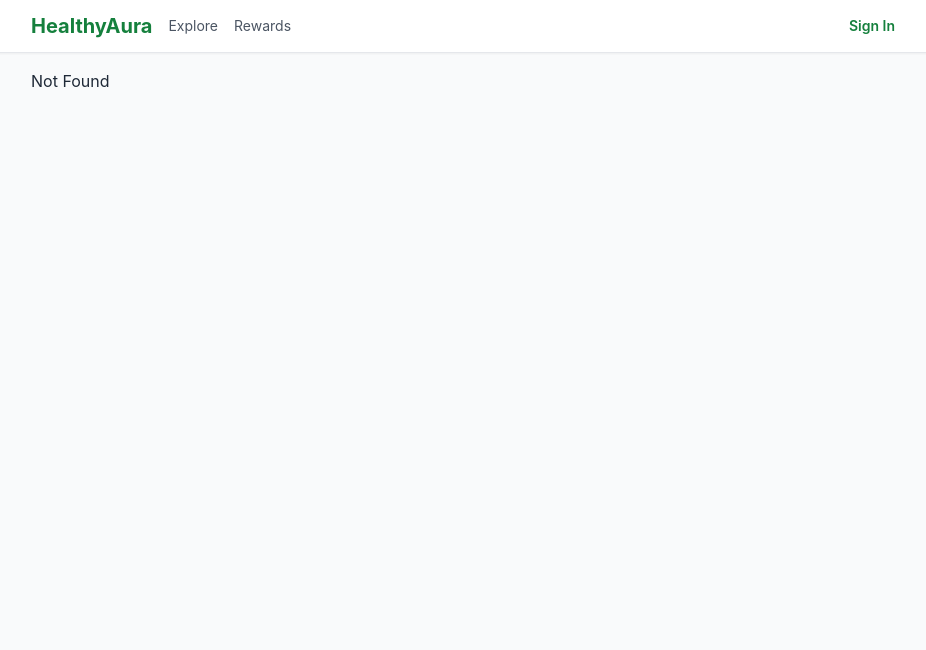
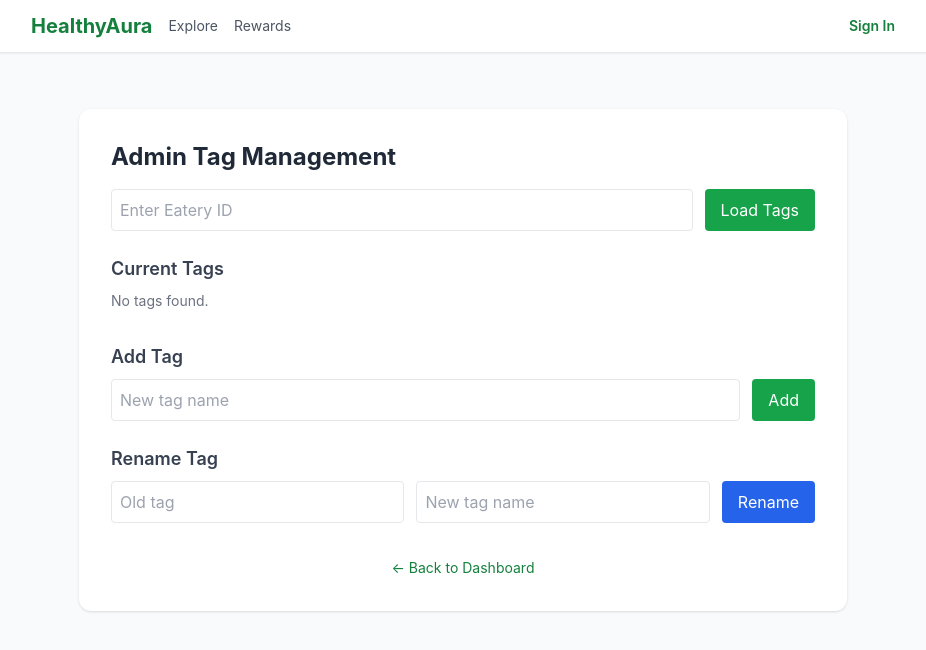
Before and after one commit to eggrusher04/HealthyAuraProject, a React (Create React App) app in the folder Lab3/frontend/: page /admin/tags in a window 1280 px wide. Before the commit this address had no page. Shown: the top 650 px of the page, without its empty margins (177-1103 px from the left). Built offline with nearby package versions, Linux system fonts and the light colour scheme.

Commit message:
integrated edit tag for admin

```diff
--- a/Lab3/frontend/src/App.jsx
+++ b/Lab3/frontend/src/App.jsx
@@ -10,6 +10,7 @@ import DetailsPage from './pages/DetailsPage';
 import AdminAuth from './pages/AdminAuth';
 import AdminDashboard from './pages/AdminDashboard';
 import AdminModeration from './pages/AdminModeration';
+import AdminTagManager from './pages/AdminTagManager';
 
 import { AuthProvider, useAuth } from './contexts/AuthContext';
 
@@ -34,6 +35,7 @@ export default function App(){
             <Route path="/auth/admin/signup" element={<AdminAuth />} />
             <Route path="/admin/dashboard" element={<AdminDashboard />} />
             <Route path="/admin/review-moderation" element={<AdminModeration />} />
+            <Route path="/admin/tags" element={<AdminTagManager />} />
             <Route path="*" element={<div>Not Found</div>} />
           </Routes>
         </main>
--- a/Lab3/frontend/src/components/Navbar.jsx
+++ b/Lab3/frontend/src/components/Navbar.jsx
@@ -34,6 +34,17 @@ export default function Navbar() {
                 Activity Logs
               </Link>
             )}
+        {user?.role === "ADMIN" && (
+          <>
+            <a
+              href="/admin/tags"
+              className="text-sm font-semibold text-green-700 hover:underline"
+            >
+              Tag Manager
+            </a>
+          </>
+        )}
+
 
         </div>
 
--- /dev/null
+++ b/Lab3/frontend/src/pages/AdminTagManager.jsx
@@ -0,0 +1,192 @@
+import React, { useState } from "react";
+import axios from "axios";
+
+export default function AdminTagManager() {
+  const token = localStorage.getItem("token");
+  const [eateryId, setEateryId] = useState("");
+  const [tags, setTags] = useState([]);
+  const [newTag, setNewTag] = useState("");
+  const [oldTag, setOldTag] = useState("");
+  const [renameTo, setRenameTo] = useState("");
+  const [feedback, setFeedback] = useState("");
+
+  // Fetch tags for eatery
+  const fetchTags = async () => {
+    if (!eateryId) return alert("Enter an eatery ID first");
+    try {
+      const res = await axios.get(`http://localhost:8080/api/eateries/${eateryId}`, {
+        headers: { Authorization: `Bearer ${token}` },
+      });
+      setTags(res.data.dietaryTags || []);
+      setFeedback(`Loaded ${res.data.dietaryTags?.length || 0} tags.`);
+    } catch (err) {
+      console.error(err);
+      setFeedback("Failed to load tags.");
+    }
+  };
+
+  // Add new tag
+  const handleAddTag = async () => {
+    if (!eateryId || !newTag.trim()) return alert("Eatery ID and new tag required.");
+    try {
+      await axios.put(
+        `http://localhost:8080/api/eateries/${eateryId}/tags`,
+        { oldTag: null, newTag },
+        { headers: { Authorization: `Bearer ${token}` } }
+      );
+      setFeedback(`Added tag '${newTag}'`);
+      setNewTag("");
+      fetchTags();
+    } catch (err) {
+      console.error(err);
+      setFeedback("Failed to add tag.");
+    }
+  };
+
+  // Rename tag
+  const handleRenameTag = async () => {
+    if (!eateryId || !oldTag.trim() || !renameTo.trim())
+      return alert("Provide old and new tag values.");
+    try {
+      await axios.put(
+        `http://localhost:8080/api/eateries/${eateryId}/tags`,
+        { oldTag, newTag: renameTo },
+        { headers: { Authorization: `Bearer ${token}` } }
+      );
+      setFeedback(`Renamed '${oldTag}' → '${renameTo}'`);
+      setOldTag("");
+      setRenameTo("");
+      fetchTags();
+    } catch (err) {
+      console.error(err);
+      setFeedback("Failed to rename tag.");
+    }
+  };
+
+  // Delete tag
+  const handleDeleteTag = async (tag) => {
+    if (!window.confirm(`Delete tag '${tag}'?`)) return;
+    try {
+      await axios.delete(
+        `http://localhost:8080/api/eateries/${eateryId}/tags/${encodeURIComponent(tag)}`,
+        { headers: { Authorization: `Bearer ${token}` } }
+      );
+      setFeedback(`Deleted tag '${tag}'`);
+      fetchTags();
+    } catch (err) {
+      console.error(err);
+      setFeedback("Failed to delete tag.");
+    }
+  };
+
+  return (
+    <div className="min-h-screen bg-gray-50 py-10 px-6">
+      <div className="max-w-3xl mx-auto bg-white rounded-xl shadow p-8">
+        <h1 className="text-2xl font-bold mb-4 text-gray-800">
+          Admin Tag Management
+        </h1>
+
+        {feedback && (
+          <div className="bg-green-50 text-green-700 p-3 rounded mb-4">
+            {feedback}
+          </div>
+        )}
+
+        {/* Eatery ID + Fetch */}
+        <div className="flex gap-3 mb-6">
+          <input
+            type="number"
+            placeholder="Enter Eatery ID"
+            value={eateryId}
+            onChange={(e) => setEateryId(e.target.value)}
+            className="border p-2 rounded flex-1"
+          />
+          <button
+            onClick={fetchTags}
+            className="bg-green-600 text-white px-4 py-2 rounded hover:bg-green-700"
+          >
+            Load Tags
+          </button>
+        </div>
+
+        {/* Display Tags */}
+        <div className="mb-8">
+          <h2 className="text-lg font-semibold mb-2 text-gray-700">Current Tags</h2>
+          {tags.length > 0 ? (
+            <ul className="space-y-2">
+              {tags.map((tag, idx) => (
+                <li
+                  key={idx}
+                  className="flex justify-between items-center bg-gray-100 rounded px-3 py-2"
+                >
+                  <span className="text-gray-800">{tag}</span>
+                  <button
+                    onClick={() => handleDeleteTag(tag)}
+                    className="text-red-600 text-sm hover:underline"
+                  >
+                    Delete
+                  </button>
+                </li>
+              ))}
+            </ul>
+          ) : (
+            <p className="text-sm text-gray-500">No tags found.</p>
+          )}
+        </div>
+
+        {/* Add Tag */}
+        <div className="mb-6">
+          <h2 className="text-lg font-semibold mb-2 text-gray-700">Add Tag</h2>
+          <div className="flex gap-3">
+            <input
+              type="text"
+              placeholder="New tag name"
+              value={newTag}
+              onChange={(e) => setNewTag(e.target.value)}
+              className="border p-2 rounded flex-1"
+            />
+            <button
+              onClick={handleAddTag}
+              className="bg-green-600 text-white px-4 py-2 rounded hover:bg-green-700"
+            >
+              Add
+            </button>
+          </div>
+        </div>
+
+        {/* Rename Tag */}
+        <div>
+          <h2 className="text-lg font-semibold mb-2 text-gray-700">Rename Tag</h2>
+          <div className="flex flex-wrap gap-3">
+            <input
+              type="text"
+              placeholder="Old tag"
+              value={oldTag}
+              onChange={(e) => setOldTag(e.target.value)}
+              className="border p-2 rounded flex-1"
+            />
+            <input
+              type="text"
+              placeholder="New tag name"
+              value={renameTo}
+              onChange={(e) => setRenameTo(e.target.value)}
+              className="border p-2 rounded flex-1"
+            />
+            <button
+              onClick={handleRenameTag}
+              className="bg-blue-600 text-white px-4 py-2 rounded hover:bg-blue-700"
+            >
+              Rename
+            </button>
+          </div>
+        </div>
+
+        <div className="mt-8 text-center">
+          <a href="/admin/dashboard" className="text-green-700 text-sm hover:underline">
+            ← Back to Dashboard
+          </a>
+        </div>
+      </div>
+    </div>
+  );
+}
```
